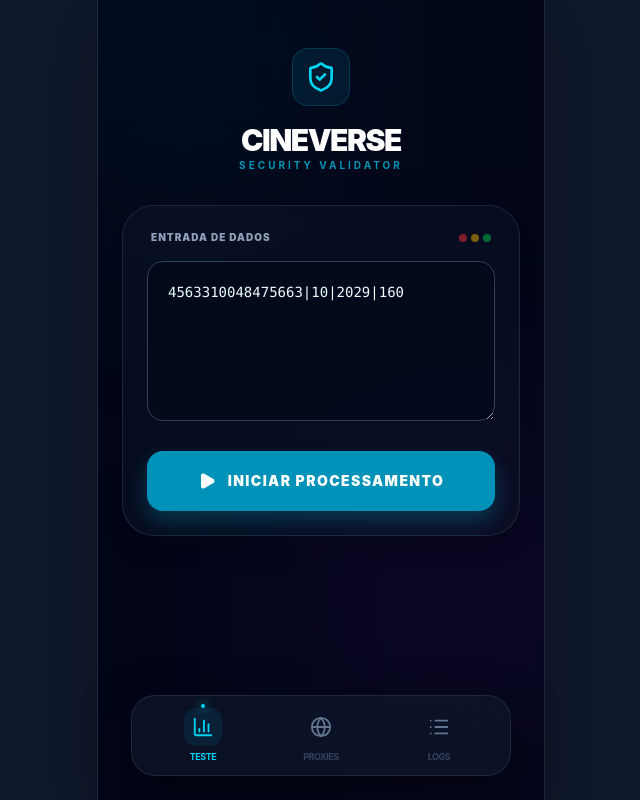
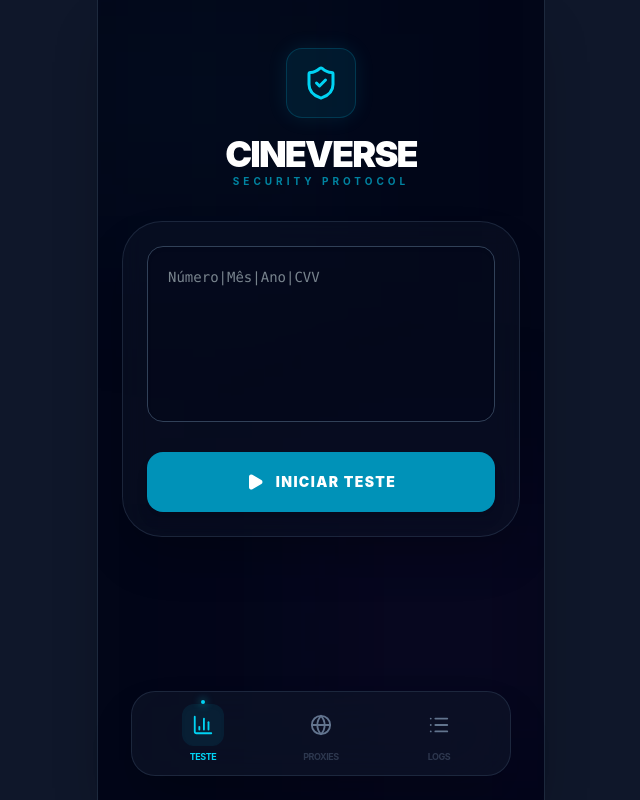
Before and after one commit to henriquelealsouza671-lgtm/verificador, a React (Vite) app: page / in a window 1280 px wide. Shown: the whole page, without its empty margins (319-959 px from the left). Built offline with nearby package versions, Linux system fonts and the light colour scheme.

Commit message:
sua mensagem

```diff
--- a/src/App.jsx
+++ b/src/App.jsx
@@ -6,41 +6,40 @@ import {
 } from 'lucide-react';
 
 export default function App() {
-  // --- ESTADOS GLOBAIS ---
+  // --- ESTADOS E PERSISTÊNCIA ---
   const [activeTab, setActiveTab] = useState('teste');
   const [loading, setLoading] = useState(false);
 
-  // Persistência de Proxies
+  // Recupera proxies salvas no navegador
   const [proxies, setProxies] = useState(() => {
     const saved = localStorage.getItem('cineverse_proxies');
     return saved ? JSON.parse(saved) : [];
   });
 
-  // Persistência de Logs/Resultados
+  // Recupera histórico de testes
   const [resultados, setResultados] = useState(() => {
     const saved = localStorage.getItem('cineverse_results');
     return saved ? JSON.parse(saved) : [];
   });
 
-  // Atualiza LocalStorage automaticamente
+  // Sincroniza estados com o LocalStorage
   useEffect(() => {
     localStorage.setItem('cineverse_proxies', JSON.stringify(proxies));
     localStorage.setItem('cineverse_results', JSON.stringify(resultados));
   }, [proxies, resultados]);
 
-  // --- LOGICA DE COMUNICAÇÃO COM O BACKEND ---
-
+  // --- INTEGRAÇÃO COM O BACKEND (RENDER) ---
   const handleRunTest = async (cartaoFull) => {
     if (!cartaoFull.trim()) return;
     setLoading(true);
 
     try {
-      // Sorteia uma proxy da lista atual (se houver)
+      // Seleciona uma proxy aleatória da lista para o teste
       const proxyUsada = proxies.length > 0
         ? proxies[Math.floor(Math.random() * proxies.length)].url
         : "";
 
-      const response = await fetch('http://localhost:3001/testar-cartao', {
+      const response = await fetch('https://verificador-m01v.onrender.com', {
         method: 'POST',
         headers: { 'Content-Type': 'application/json' },
         body: JSON.stringify({ cartao: cartaoFull, proxy: proxyUsada })
@@ -48,7 +47,6 @@ export default function App() {
 
       const data = await response.json();
 
-      // Adiciona o resultado no topo da lista
       const novoResultado = {
         ...data,
         id: Date.now(),
@@ -59,7 +57,7 @@ export default function App() {
       setResultados(prev => [novoResultado, ...prev]);
       setActiveTab('resultados');
     } catch (error) {
-      alert("Erro crítico: O servidor Node.js (porta 3001) não está respondendo.");
+      alert("Erro: Verifique se o seu servidor no Render está online.");
     } finally {
       setLoading(false);
     }
@@ -68,19 +66,19 @@ export default function App() {
   return (
     <div className="flex flex-col h-screen max-w-md mx-auto bg-slate-950 text-slate-200 font-sans overflow-hidden border-x border-slate-800 shadow-2xl relative">
 
-      {/* Background Glow Decorativo */}
-      <div className="absolute top-[-10%] left-[-10%] w-64 h-64 bg-cyan-900/20 blur-[120px] pointer-events-none"></div>
-      <div className="absolute bottom-[10%] right-[-10%] w-64 h-64 bg-purple-900/20 blur-[120px] pointer-events-none"></div>
+      {/* Efeitos de Fundo (Glow) */}
+      <div className="absolute top-[-5%] left-[-5%] w-64 h-64 bg-cyan-900/10 blur-[100px] pointer-events-none"></div>
+      <div className="absolute bottom-[5%] right-[-5%] w-64 h-64 bg-purple-900/10 blur-[100px] pointer-events-none"></div>
 
-      {/* Área de Conteúdo */}
+      {/* Conteúdo Principal */}
       <div className="flex-1 overflow-y-auto pb-32 p-6 z-10">
         {activeTab === 'teste' && <TelaTeste onTestar={handleRunTest} loading={loading} />}
         {activeTab === 'proxies' && <TelaProxies proxies={proxies} setProxies={setProxies} />}
         {activeTab === 'resultados' && <TelaResultados resultados={resultados} setResultados={setResultados} />}
       </div>
 
-      {/* Navegação Inferior Estilo Floating Glass */}
-      <nav className="fixed bottom-6 left-1/2 -translate-x-1/2 w-[90%] max-w-[380px] bg-slate-900/70 backdrop-blur-xl border border-slate-700/50 flex justify-around p-3 rounded-3xl shadow-[0_20px_50px_rgba(0,0,0,0.5)] z-50">
+      {/* Menu de Navegação Inferior */}
+      <nav className="fixed bottom-6 left-1/2 -translate-x-1/2 w-[92%] max-w-[380px] bg-slate-900/60 backdrop-blur-2xl border border-slate-700/50 flex justify-around p-3 rounded-3xl shadow-2xl z-50">
         <NavButton icon={<BarChart3 size={22} />} label="Teste" isActive={activeTab === 'teste'} onClick={() => setActiveTab('teste')} />
         <NavButton icon={<Globe size={22} />} label="Proxies" isActive={activeTab === 'proxies'} onClick={() => setActiveTab('proxies')} />
         <NavButton icon={<List size={22} />} label="Logs" isActive={activeTab === 'resultados'} onClick={() => setActiveTab('resultados')} />
@@ -89,49 +87,40 @@ export default function App() {
   );
 }
 
-// --- SUB-COMPONENTES DE TELA ---
+// --- TELAS DO APLICATIVO ---
 
 function TelaTeste({ onTestar, loading }) {
-  const [input, setInput] = useState("4563310048475663|10|2029|160");
+  const [input, setInput] = useState("");
 
   return (
     <div className="mt-6 space-y-8 animate-in fade-in slide-in-from-bottom-4 duration-500">
       <header className="flex flex-col items-center">
-        <div className="p-3 bg-cyan-500/10 rounded-2xl mb-4 border border-cyan-500/20">
-          <ShieldCheck className="text-cyan-400" size={32} />
+        <div className="p-4 bg-cyan-500/10 rounded-2xl mb-4 border border-cyan-500/20 shadow-[0_0_20px_rgba(34,211,238,0.1)]">
+          <ShieldCheck className="text-cyan-400" size={36} />
         </div>
-        <h1 className="text-3xl font-black text-white tracking-tighter uppercase">Cineverse</h1>
-        <p className="text-[10px] text-cyan-500 font-bold tracking-[0.3em] uppercase opacity-80">Security Validator</p>
+        <h1 className="text-4xl font-black text-white tracking-tighter uppercase">Cineverse</h1>
+        <p className="text-[10px] text-cyan-500 font-bold tracking-[0.4em] uppercase opacity-70">Security Protocol</p>
       </header>
 
-      <div className="bg-slate-900/50 p-6 rounded-[2rem] border border-slate-700/50 backdrop-blur-sm shadow-xl">
-        <div className="flex justify-between items-center mb-4 px-1">
-          <span className="text-[10px] font-black text-slate-400 uppercase tracking-widest">Entrada de Dados</span>
-          <div className="flex gap-1">
-            <div className="w-2 h-2 rounded-full bg-red-500/50"></div>
-            <div className="w-2 h-2 rounded-full bg-yellow-500/50"></div>
-            <div className="w-2 h-2 rounded-full bg-green-500/50"></div>
-          </div>
-        </div>
-
+      <div className="bg-slate-900/40 p-6 rounded-[2.5rem] border border-slate-700/50 backdrop-blur-md shadow-2xl">
         <textarea
           value={input}
           onChange={(e) => setInput(e.target.value)}
-          className="w-full bg-slate-950/50 border border-slate-700 rounded-2xl p-5 text-sm font-mono outline-none focus:ring-2 ring-cyan-500/50 transition-all h-40 text-cyan-50 shadow-inner"
+          className="w-full bg-slate-950/40 border border-slate-700 rounded-2xl p-5 text-sm font-mono outline-none focus:ring-2 ring-cyan-500/30 transition-all h-44 text-cyan-50 shadow-inner resize-none"
           placeholder="Número|Mês|Ano|CVV"
         />
 
         <button
           onClick={() => onTestar(input)}
           disabled={loading}
-          className={`w-full mt-6 py-5 rounded-2xl font-black text-sm tracking-widest uppercase flex items-center justify-center gap-3 transition-all duration-300 ${loading ? 'bg-slate-800 text-slate-500 cursor-not-allowed' : 'bg-cyan-600 hover:bg-cyan-500 text-white shadow-[0_10px_20px_rgba(8,145,178,0.3)] active:scale-95'}`}
+          className={`w-full mt-6 py-5 rounded-2xl font-black text-sm tracking-widest uppercase flex items-center justify-center gap-3 transition-all duration-300 ${loading ? 'bg-slate-800 text-slate-500' : 'bg-cyan-600 hover:bg-cyan-500 text-white shadow-lg active:scale-95'}`}
         >
           {loading ? (
             <div className="w-5 h-5 border-2 border-white/20 border-t-white rounded-full animate-spin" />
           ) : (
             <Play size={18} fill="currentColor" />
           )}
-          {loading ? 'Validando...' : 'Iniciar Processamento'}
+          {loading ? 'Validando...' : 'Iniciar Teste'}
         </button>
       </div>
     </div>
@@ -141,64 +130,60 @@ function TelaTeste({ onTestar, loading }) {
 function TelaProxies({ proxies, setProxies }) {
   const [input, setInput] = useState("");
 
-  // Função para sincronizar o arquivo TXT no servidor
-  const atualizarArquivoTXT = async (listaAtualizada) => {
-    const conteudoParaTXT = listaAtualizada.map(p => p.url).join('\n');
+  const sincronizarComServidor = async (novaLista) => {
+    const texto = novaLista.map(p => p.url).join('\n');
     try {
-      await fetch('http://localhost:3001/salvar-proxies', {
+      await fetch('https://SUA-URL-DO-RENDER.onrender.com/salvar-proxies', {
         method: 'POST',
         headers: { 'Content-Type': 'application/json' },
-        body: JSON.stringify({ lista: conteudoParaTXT })
+        body: JSON.stringify({ lista: texto })
       });
     } catch (e) {
-      console.error("Erro ao sincronizar TXT");
+      console.error("Erro na sincronização do arquivo TXT");
     }
   };
 
-  const handleImport = async () => {
+  const handleAdd = async () => {
     if (!input.trim()) return;
     const novas = input.split('\n')
-      .filter(linha => linha.trim())
+      .filter(l => l.trim())
       .map(url => ({ id: Math.random(), url: url.trim() }));
 
-    const listaCompleta = [...novas, ...proxies];
-    setProxies(listaCompleta);
-    await atualizarArquivoTXT(listaCompleta);
+    const atualizada = [...novas, ...proxies];
+    setProxies(atualizada);
+    await sincronizarComServidor(atualizada);
     setInput("");
   };
 
   const handleRemove = async (id) => {
-    const listaFiltrada = proxies.filter(p => p.id !== id);
-    setProxies(listaFiltrada);
-    await atualizarArquivoTXT(listaFiltrada); // Remove do TXT também
+    const filtrada = proxies.filter(p => p.id !== id);
+    setProxies(filtrada);
+    await sincronizarComServidor(filtrada);
   };
 
   return (
     <div className="mt-4 animate-in fade-in slide-in-from-right-4 duration-300">
-      <div className="flex items-center gap-3 mb-8">
-        <div className="p-2 bg-purple-500/10 rounded-lg border border-purple-500/20 text-purple-400">
-          <Globe size={20} />
-        </div>
-        <h2 className="text-xl font-bold">Network Proxies</h2>
-      </div>
+      <h2 className="text-xl font-bold mb-6 flex items-center gap-3 text-cyan-400">
+        <Globe size={22}/> Gerenciar Proxies
+      </h2>
 
       <div className="bg-slate-900/50 p-5 rounded-3xl border border-slate-700/50 mb-6">
         <textarea
-          placeholder="host:port:user:pass"
+          placeholder="ip:porta:user:pass"
           value={input}
           onChange={e => setInput(e.target.value)}
-          className="w-full bg-slate-950/50 border border-slate-700 rounded-xl p-4 text-xs font-mono outline-none mb-4 h-24 text-slate-300"
+          className="w-full bg-slate-950/40 border border-slate-700 rounded-xl p-4 text-xs font-mono outline-none mb-4 h-28 text-slate-300"
         />
-        <button onClick={handleImport} className="w-full bg-purple-600 hover:bg-purple-500 py-3 rounded-xl text-[10px] font-black uppercase tracking-widest transition-all">
-          Importar e Sincronizar TXT
+        <button onClick={handleAdd} className="w-full bg-purple-600 hover:bg-purple-500 py-3 rounded-xl text-[10px] font-black uppercase tracking-widest transition-all shadow-lg shadow-purple-900/20">
+          Importar e Salvar no TXT
         </button>
       </div>
 
       <div className="space-y-2">
         {proxies.map(p => (
-          <div key={p.id} className="bg-slate-900/30 p-4 rounded-2xl border border-slate-800 flex justify-between items-center group hover:border-slate-600 transition-all">
+          <div key={p.id} className="bg-slate-900/30 p-4 rounded-2xl border border-slate-800 flex justify-between items-center group hover:border-slate-600">
             <span className="text-[10px] font-mono text-slate-400 truncate pr-4">{p.url}</span>
-            <button onClick={() => handleRemove(p.id)} className="text-slate-600 hover:text-red-500 p-1">
+            <button onClick={() => handleRemove(p.id)} className="text-slate-600 hover:text-red-500 p-1 transition-colors">
               <Trash2 size={16}/>
             </button>
           </div>
@@ -215,14 +200,9 @@ function TelaResultados({ resultados, setResultados }) {
   return (
     <div className="mt-4 animate-in fade-in slide-in-from-left-4 duration-300">
       <div className="flex justify-between items-center mb-8">
-        <div className="flex items-center gap-3">
-          <div className="p-2 bg-cyan-500/10 rounded-lg border border-cyan-500/20 text-cyan-400">
-            <List size={20} />
-          </div>
-          <h2 className="text-xl font-bold">Live Logs</h2>
-        </div>
+        <h2 className="text-xl font-bold text-cyan-400">Logs de Validação</h2>
         <button
-          onClick={() => { if(window.confirm("Limpar histórico?")) setResultados([]) }}
+          onClick={() => { if(window.confirm("Limpar logs?")) setResultados([]) }}
           className="p-2 text-red-400 hover:bg-red-500/10 rounded-xl transition-all"
         >
           <Trash2 size={20} />
@@ -245,17 +225,13 @@ function TelaResultados({ resultados, setResultados }) {
       </div>
 
       <div className="space-y-4">
-        {items.length === 0 && <p className="text-center text-slate-600 text-xs py-10">Nenhum registro encontrado...</p>}
         {items.map(r => (
           <div key={r.id} className={`p-5 rounded-3xl border animate-in zoom-in-95 duration-300 ${r.tipo === 'sucesso' ? 'bg-green-500/5 border-green-500/20' : 'bg-red-500/5 border-red-500/20'}`}>
             <div className="flex justify-between items-start mb-4">
               <p className="text-[11px] font-mono text-slate-100 break-all leading-relaxed pr-4">{r.cartaoCompleto}</p>
-              <div className="flex items-center gap-1 text-slate-500 shrink-0">
-                <Clock3 size={10} />
-                <span className="text-[9px] font-mono">{r.data}</span>
-              </div>
+              <span className="text-[9px] font-mono text-slate-500 shrink-0">{r.data}</span>
             </div>
-            <div className="flex items-center gap-3 bg-slate-950/40 p-3 rounded-xl border border-slate-800/50">
+            <div className="flex items-center gap-3 bg-slate-950/40 p-3 rounded-xl border border-slate-800/50 shadow-inner">
               {r.tipo === 'sucesso' ? <CheckCircle size={16} className="text-green-500" /> : <XCircle size={16} className="text-red-500" />}
               <div className="overflow-hidden">
                 <p className={`text-[10px] font-black uppercase ${r.tipo === 'sucesso' ? 'text-green-500' : 'text-red-500'}`}>{r.status}</p>
@@ -272,10 +248,10 @@ function TelaResultados({ resultados, setResultados }) {
 function NavButton({ icon, label, isActive, onClick }) {
   return (
     <button onClick={onClick} className={`flex flex-col items-center w-20 transition-all duration-300 group relative ${isActive ? 'text-cyan-400' : 'text-slate-500 hover:text-slate-300'}`}>
-      <div className={`p-2 rounded-xl transition-all ${isActive ? 'bg-cyan-500/10' : ''}`}>
+      <div className={`p-2.5 rounded-xl transition-all ${isActive ? 'bg-cyan-500/10 shadow-inner' : ''}`}>
         {icon}
       </div>
-      <span className={`text-[9px] mt-1 font-bold uppercase tracking-tighter ${isActive ? 'opacity-100' : 'opacity-50'}`}>{label}</span>
+      <span className={`text-[9px] mt-1 font-bold uppercase tracking-tighter ${isActive ? 'opacity-100' : 'opacity-40'}`}>{label}</span>
       {isActive && (
         <div className="absolute -top-1 left-1/2 -translate-x-1/2 w-1 h-1 bg-cyan-400 rounded-full shadow-[0_0_8px_cyan]"></div>
       )}
```
